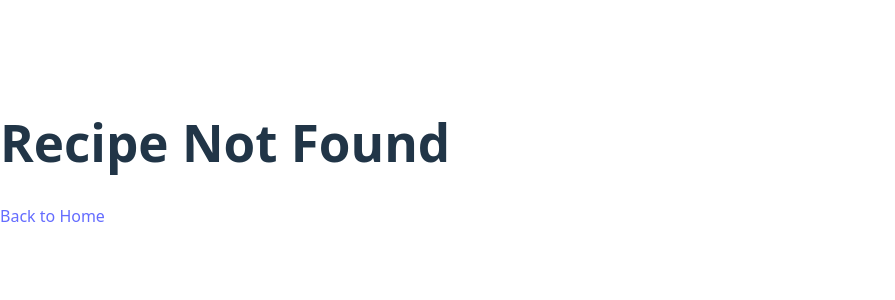
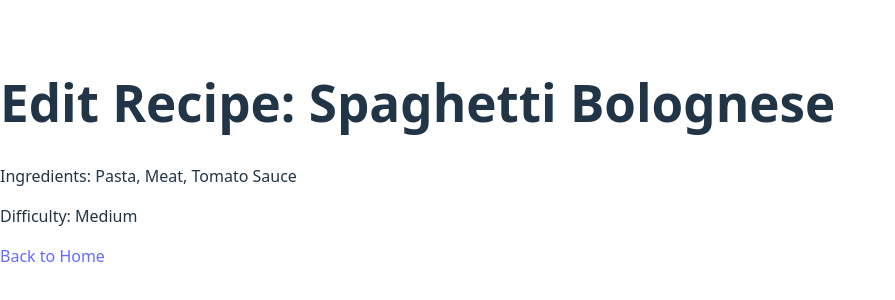
Before and after one commit to rsurana-atri/React_Tutorial, a React (Vite) app in the folder vite-project/: page /edit-recipe/1 in a window 1280 px wide. Before the commit this address had no page. Shown: the part 246-546 px from the top of the page, without its empty margins (0-895 px from the left). Built offline with nearby package versions, Linux system fonts and the light colour scheme.

Commit message:
feat(data routing): Create basic sample pages
Implement sample data passing through the website with Edit/Add not implemnted and into the HTML page, test webpage on vite

[ICTRAINING-1872]

```diff
--- a/vite-project/src/routes/AppRouter.tsx
+++ b/vite-project/src/routes/AppRouter.tsx
@@ -10,7 +10,7 @@ const AppRouter: React.FC = () => {
             <Routes>
                 <Route path="/" element={<HomePage />} />
                 <Route path="/add-recipe" element={<AddRecipePage />} />
-                <Route path="/edit-recipe/:recipeID" element={<EditRecipePage />} />
+                <Route path="/edit-recipe/:recipeId" element={<EditRecipePage />} />
 
             </Routes>
         </Router>
```
